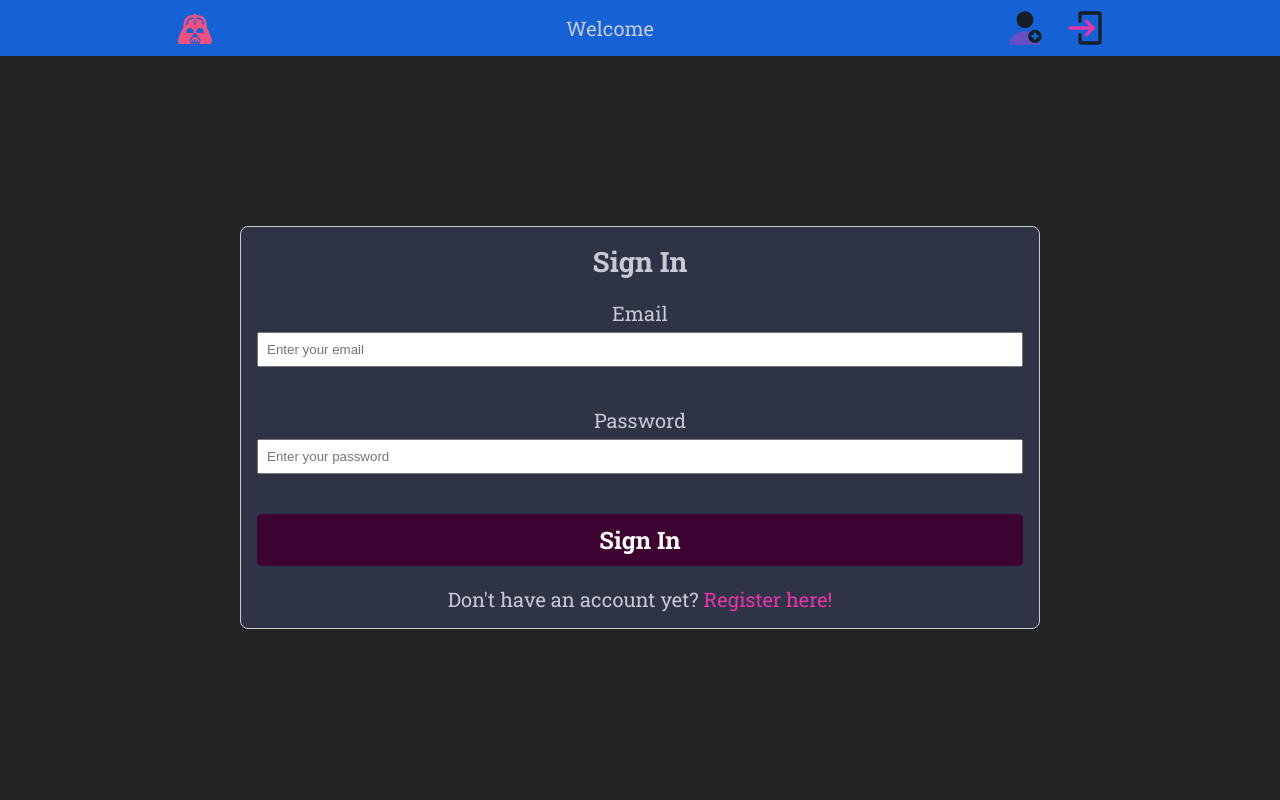
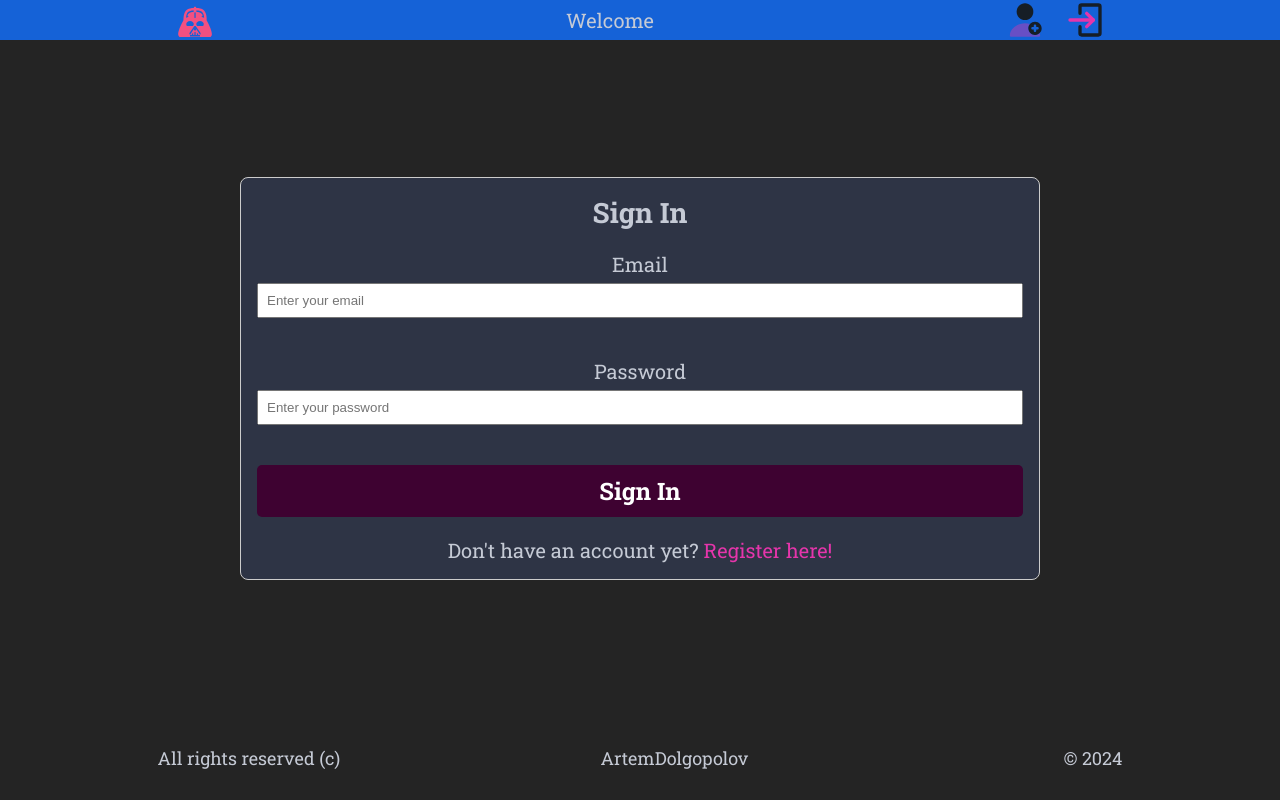
Before and after one commit to ArtemDolgopolov/solva-test, a React (Vite) app: page /auth in a window 1280 px wide. Built offline with nearby package versions, Linux system fonts and the light colour scheme; no server answers.

Commit message:
fix visual issues and add footer

```diff
--- /dev/null
+++ b/src/components/Footer/Footer.module.scss
@@ -0,0 +1,82 @@
+.footer_content {
+ display: flex;
+ justify-content: space-around;
+ align-items: center;
+ user-select: none;
+
+ .text_wrapper {
+   max-width: 10%;
+
+   p {
+     width: 3.5rem;
+   }
+   @media only screen and (min-width: $mobile) {
+     max-width: 8%;
+     p {
+       width: 12em;
+       font-size: 0.4em;
+     }
+   }
+
+   @media only screen and (min-width: $tablet) and (max-width: $fhd) {
+     max-width: 25%;
+     p {
+       width: 11em;
+       font-size: 0.8em;
+     }
+   }
+
+   @media only screen and (min-width: $fhd) {
+     max-width: 10%;
+     p {
+       width: 11em;
+       font-size: 0.9em;
+     }
+   }
+ }
+
+ .github_wrapper {
+   display: flex;
+   gap: 2rem;
+   font-size: 1.3em;
+
+   a {
+     transition: all 0.3s ease;
+     color: $font-color;
+
+     &:hover {
+       color: $secondary-font-color;
+     }
+   }
+   @media only screen and (min-width: 320px) {
+     gap: 0.6rem;
+     font-size: 0.4em;
+   }
+
+   @media only screen and (min-width: $tablet) and (max-width: $fhd) {
+     gap: 0.9rem;
+     font-size: 0.8em;
+   }
+
+   @media only screen and (min-width: $fhd) {
+     gap: 1rem;
+     font-size: 0.9em;
+   }
+ }
+
+ .year_wrapper {
+   font-size: 1.3em;
+   color: $font-color;
+   @media only screen and (min-width: $mobile) {
+     font-size: 0.4em;
+   }
+
+   @media only screen and (min-width: $tablet) and (max-width: $fhd) {
+     font-size: 0.8em;
+   }
+
+   @media only screen and (min-width: $fhd) {
+     font-size: 0.9em;
+   }
+ }
+}
--- /dev/null
+++ b/src/components/Footer/Footer.tsx
@@ -0,0 +1,24 @@
+import classes from './Footer.module.scss';
+
+export default function Footer() {
+  return (
+    <footer>
+      <div className={classes.footer_content}>
+        <div className={classes.text_wrapper}>
+          <p>All rights reserved (с)</p>
+        </div>
+        <div className={classes.github_wrapper}>
+          <a
+            href="https://github.com/ArtemDolgopolov"
+            target="_blank"
+            rel="noopener noreferrer"
+          >
+            ArtemDolgopolov
+          </a>
+        </div>
+
+        <div className={classes.year_wrapper}>© 2024</div>
+      </div>
+    </footer>
+  );
+}
--- a/src/components/Pagination/Pagination.module.scss
+++ b/src/components/Pagination/Pagination.module.scss
@@ -2,6 +2,7 @@
   display: flex;
   justify-content: center;
   column-gap: 10px;
+  padding: 0.5em;
 
   .pagination_span {
     display: flex;
--- a/src/layouts/Main/Main.tsx
+++ b/src/layouts/Main/Main.tsx
@@ -1,6 +1,6 @@
 import { Outlet } from 'react-router-dom';
 import Header from '../../components/Header/Header';
-// import Footer from '../Footer/Footer';
+import Footer from '../../components/Footer/Footer';
 import { getUserAuthStatus } from '../../features/projectSlice';
 import { useAppDispatch } from '../../hooks/appHooks';
 import { Suspense, useEffect } from 'react';
@@ -23,7 +23,7 @@ export default function Main() {
           <Outlet />
         </Suspense>
       </main>
-      {/* <Footer /> */}
+      <Footer />
     </>
   );
 }
--- a/src/pages/DetailedCard/DetailedCard.tsx
+++ b/src/pages/DetailedCard/DetailedCard.tsx
@@ -38,6 +38,7 @@ export default function DetailedCard() {
   const [isEditing, setIsEditing] = useState(false)
   const { register, handleSubmit, reset } = useForm<CharacterForm>()
   const [user, setUser] = useState<User | null>(null)
+  const [isFetching, setIsFetching] = useState(true)
 
   const thisCard = characters.find((character: CharacterData) => character.url.match(/\/(\d+)\/$/)?.[1] === id)
 
@@ -81,10 +82,11 @@ export default function DetailedCard() {
 
   useEffect(() => {
     const storedData = user ? loadFromLocalStorage(user) : null
-    setCharacterData(storedData || thisCard || characterDetails);
+    setCharacterData(storedData || thisCard || characterDetails)
+    setIsFetching(false)
   }, [thisCard, characterDetails, user]);
 
-  if (isLoading) return <Loader />
+  if (isLoading || isFetching) return <Loader />
   if (!characterData) return <p>Character not found</p>
 
   const onSubmit = (data: CharacterForm) => {
--- a/src/styles/_base.scss
+++ b/src/styles/_base.scss
@@ -44,6 +44,14 @@ body {
  display: flex;
  flex-direction: column;
  height: 100%;
+
+ @media only screen and (min-width: $mobile) {
+   height: 575%;
+ }
+
+  @media only screen and (min-width: $tablet) and (max-width: $fhd) {
+    height: 318%;
+  }
 }
 
 section {
@@ -52,7 +60,6 @@ section {
 
 footer {
  background-color: $body-background;
- color: #fff;
  padding: 1.5rem 0;
 }
 
```
